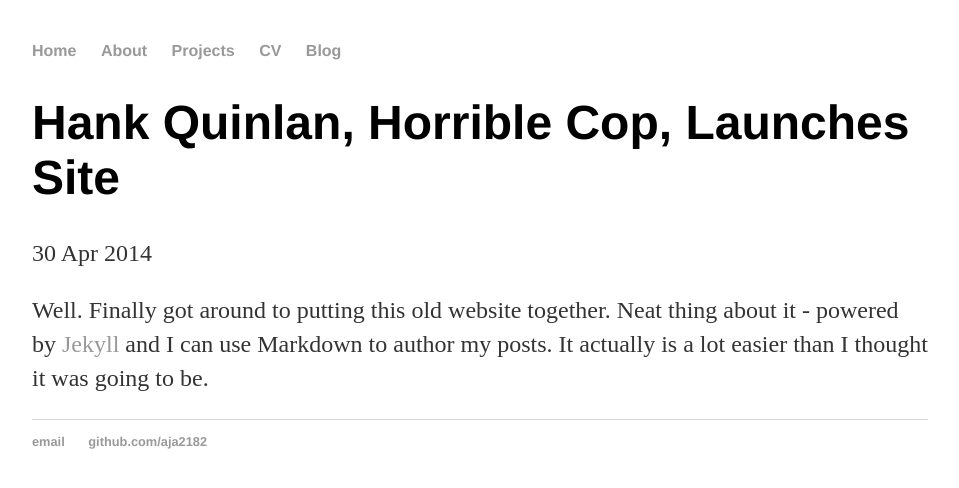
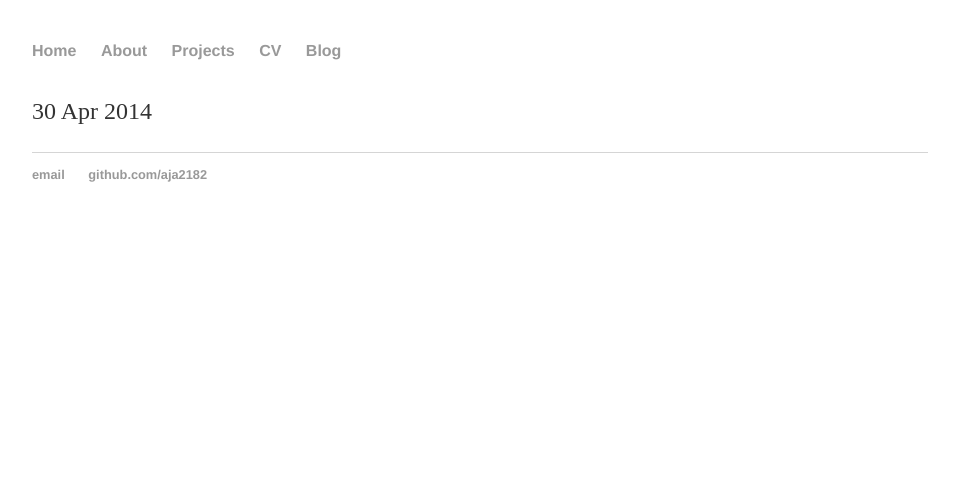
Before and after one commit to aja2182/aja2182.github.io, a Jekyll site: the page built from 2014-04-30-hank-quinlan-site-launched.md, in a window 1280 px wide. Shown: the top 488 px of the page, without its empty margins (160-1119 px from the left). Built offline with Jekyll 4.4.1, drawn with Linux system fonts in a browser that asks for light colours.

Commit message:
Update 2014-04-30-hank-quinlan-site-launched.md

```diff
--- a/2014-04-30-hank-quinlan-site-launched.md
+++ b/2014-04-30-hank-quinlan-site-launched.md
@@ -1,7 +1,5 @@
 ---
 layout: post
-title: "Hank Quinlan, Horrible Cop, Launches Site"
+title: ""
 date: 2014-04-30
 ---
-
-Well. Finally got around to putting this old website together. Neat thing about it - powered by [Jekyll](http://jekyllrb.com) and I can use Markdown to author my posts. It actually is a lot easier than I thought it was going to be.
```
